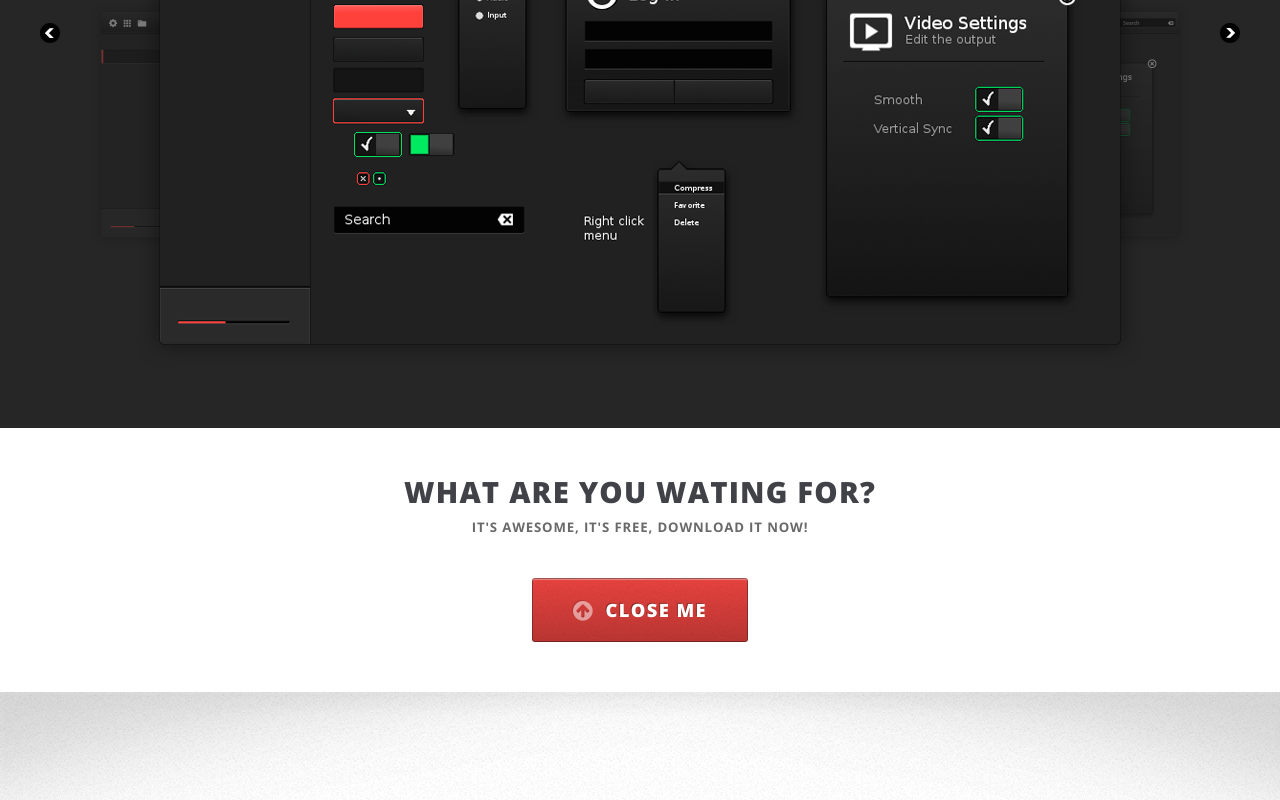
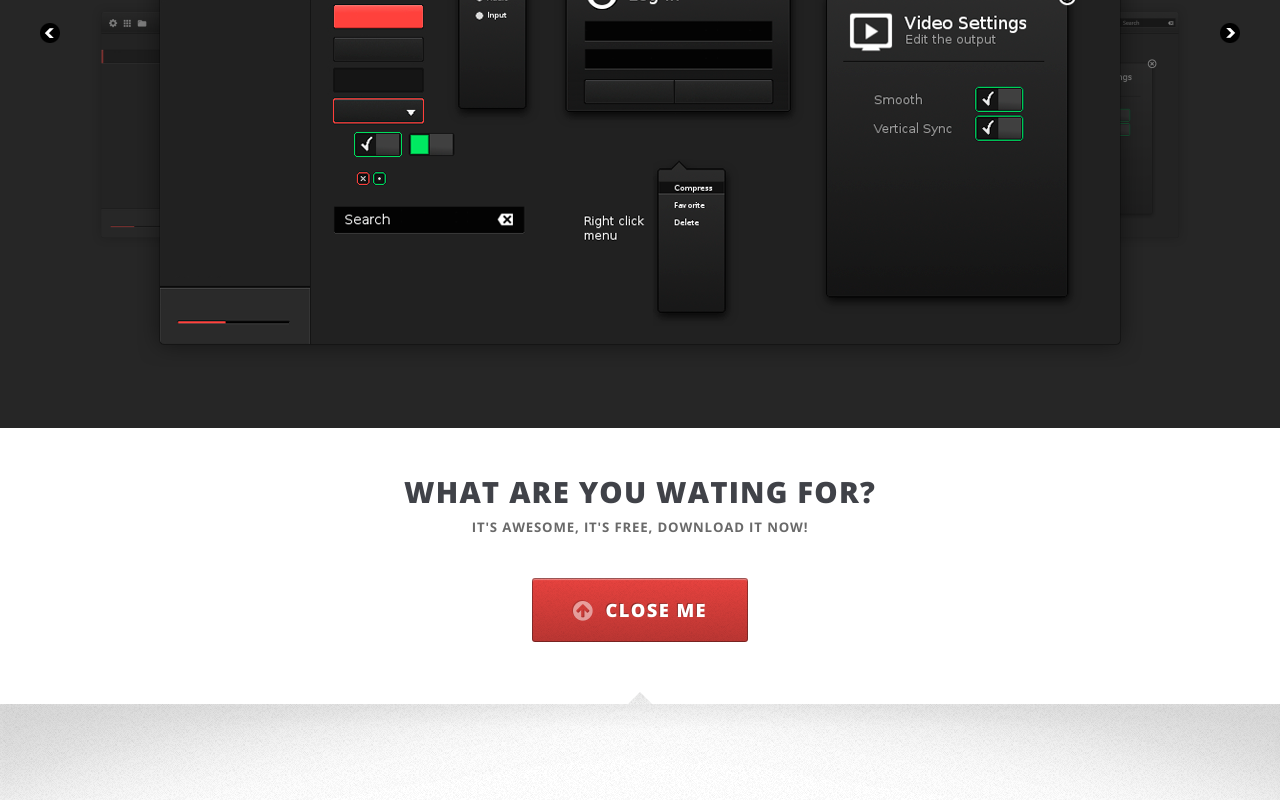
Before and after one commit to team-phoenix/team-phoenix.github.io, a plain HTML site: page index.html in a window 1280 px wide. Both pictures are taken after a click on the link "FEATURES". Shown: the part 296-1096 px from the top of the page. Drawn offline with nearby package versions, Linux system fonts and the light colour scheme.

Commit message:
Triangle on features
Like Druage's mockup

```diff
--- a/css/style.css
+++ b/css/style.css
@@ -9,6 +9,16 @@
 */
 .fleft { float: left; }
 .fright { float: right; }
+.triangle {
+  display: block;
+  left: 0px;
+  right: 0px;
+  top: 0px;
+  margin: 0 auto;
+  background: url(images/t.png);
+  width: 24px;
+  height: 12px;
+}
 
 .top-icon {
   position: absolute;
--- a/index.html
+++ b/index.html
@@ -142,8 +142,9 @@
 
 						</div>
 				</div>
-				<div id="Features" class="wrapper style1 features-div">
-					<div class="inner">
+				<div id="Features">
+                    <div class="triangle"></div>
+					<div class="inner wrapper style1 features-div">
 						<!-- Feature 1 -->
 							<section class="container box feature1">
 								<div class="row">
```
Also changed, not shown: css/images/t.png (added).
